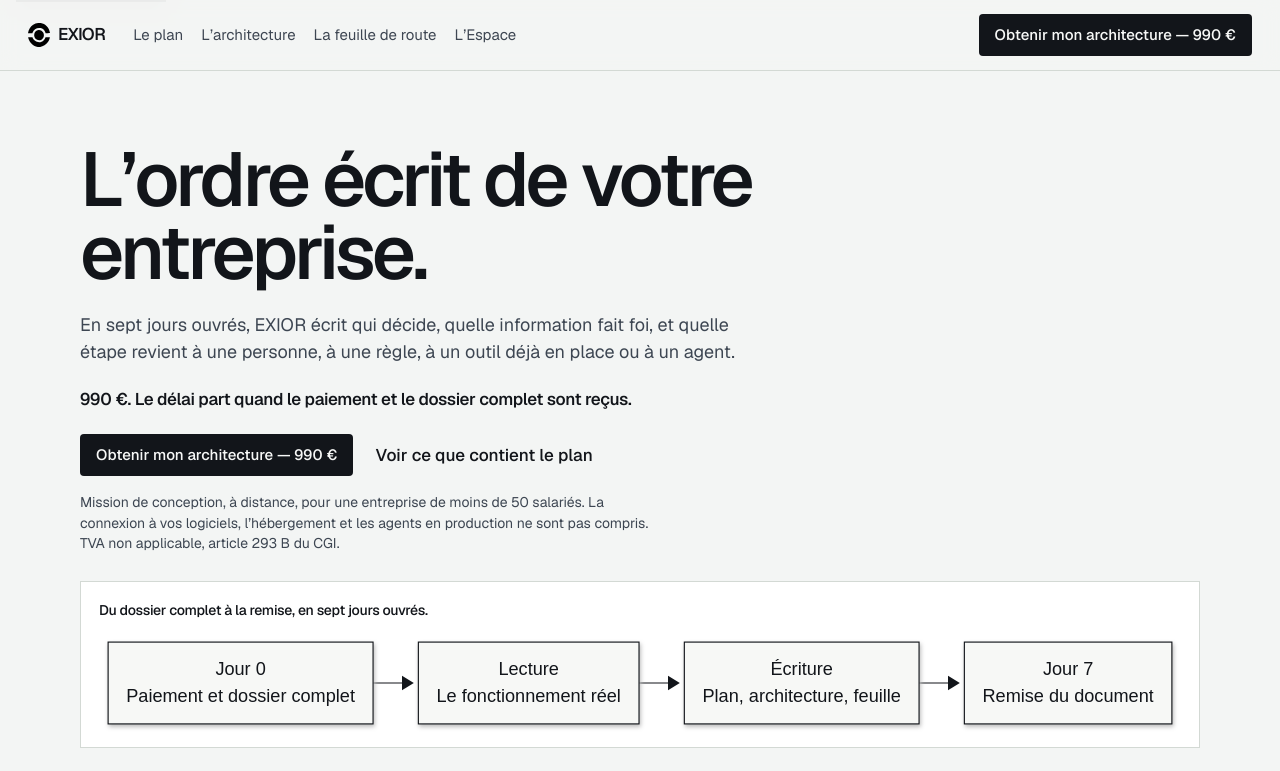
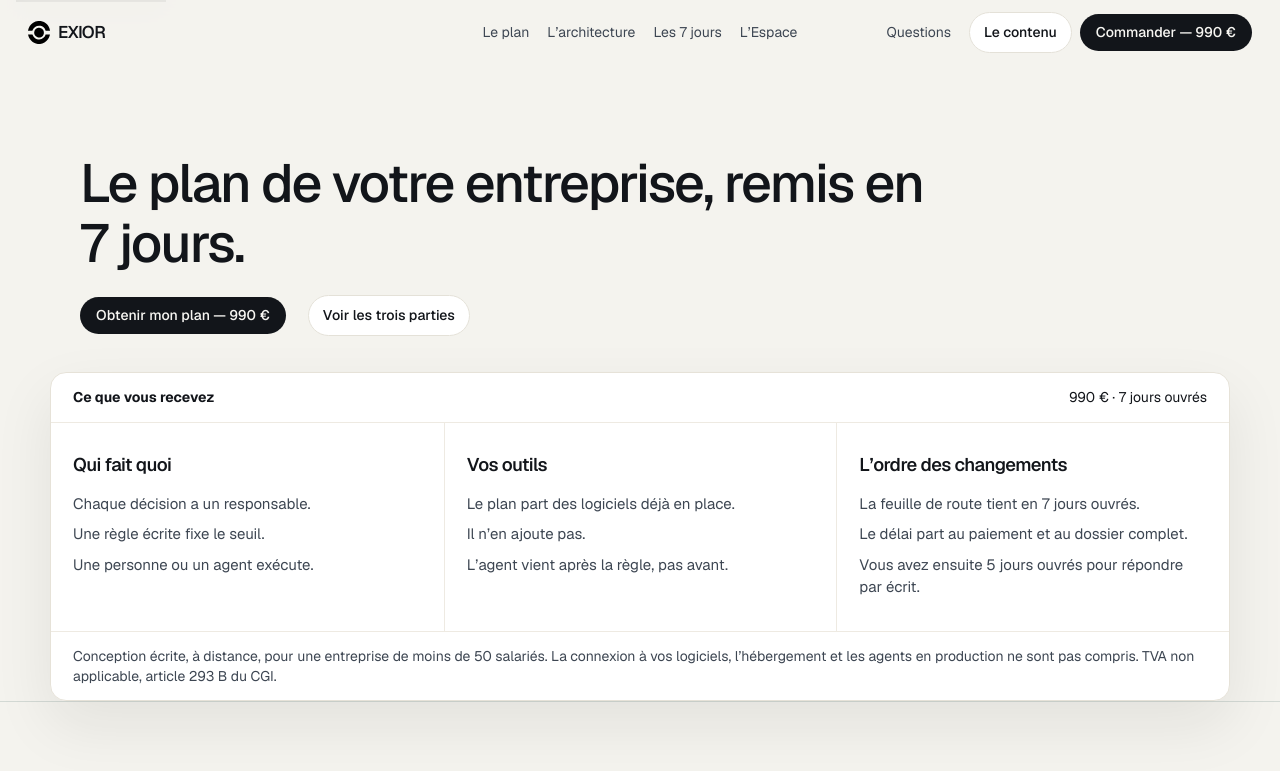
Before and after one commit to Falcone747/exior-pages, a plain HTML site: page site/index.html in a window 1280 px wide. Shown: the top 771 px of the page. Drawn offline with Linux system fonts and the light colour scheme.

Commit message:
Make the first screen state the 990 € plan.
The homepage now follows the captured Cursor layout: a short headline, two actions, then the plan itself. The words are EXIOR’s, in French.

```diff
--- a/site/index.html
+++ b/site/index.html
@@ -3,8 +3,8 @@
 <head>
   <meta charset="utf-8">
   <meta name="viewport" content="width=device-width, initial-scale=1">
-  <title>EXIOR — L’ordre écrit de votre entreprise, en 7 jours · 990 €</title>
-  <meta name="description" content="EXIOR écrit qui décide, quelle information fait foi, et quelle étape revient à une personne, à une règle, à un outil ou à un agent. 990 €, remis en 7 jours ouvrés après le paiement et le dossier complet.">
+  <title>EXIOR — Le plan de votre entreprise, en 7 jours, 990 €</title>
+  <meta name="description" content="Pour 990 €, EXIOR vous remet en 7 jours ouvrés le plan de votre entreprise : qui fait quoi, quels outils restent, et dans quel ordre vous changez. Le déploiement technique n’est pas compris.">
   <meta name="theme-color" content="#f3f5f4">
   <link rel="canonical" href="https://exior.io/">
   <link rel="icon" href="/favicon.svg">
@@ -15,31 +15,54 @@
   <header class="site-header">
     <a class="brand" href="/"><img src="/exior-symbol.svg" alt="" width="22" height="24"><span>EXIOR</span></a>
     <nav class="site-nav" aria-label="Pages">
-      <a href="/#plan">Le plan</a>
-      <a href="/#architecture">L’architecture</a>
-      <a href="/#feuille">La feuille de route</a>
-      <a href="/#espace">L’Espace</a>
+      <a href="#plan">Le plan</a>
+      <a href="#architecture">L’architecture</a>
+      <a href="#feuille">Les 7 jours</a>
+      <a href="#espace">L’Espace</a>
     </nav>
-    <a class="button" href="/commander">Obtenir mon architecture — 990 €</a>
+    <div class="header-actions">
+      <a class="quiet" href="#questions">Questions</a>
+      <a class="ghost" href="#plan">Le contenu</a>
+      <a class="button" href="/commander">Commander — 990 €</a>
+    </div>
   </header>
   <main id="contenu">
 
     <section class="hero wrap">
-      <h1 class="display">L’ordre écrit de votre entreprise.</h1>
-      <p class="lead">En sept jours ouvrés, EXIOR écrit qui décide, quelle information fait foi, et quelle étape revient à une personne, à une règle, à un outil déjà en place ou à un agent.</p>
-      <p class="offer">990 €. Le délai part quand le paiement et le dossier complet sont reçus.</p>
+      <h1 class="display">Le plan de votre entreprise, remis en 7 jours.</h1>
       <div class="actions">
-        <a class="button" href="/commander">Obtenir mon architecture — 990 €</a>
-        <a class="textlink" href="#plan">Voir ce que contient le plan</a>
+        <a class="button" href="/commander">Obtenir mon plan — 990 €</a>
+        <a class="ghost" href="#plan">Voir les trois parties</a>
       </div>
-      <p class="fine">Mission de conception, à distance, pour une entreprise de moins de 50 salariés. La connexion à vos logiciels, l’hébergement et les agents en production ne sont pas compris. TVA non applicable, article 293 B du CGI.</p>
     </section>
-    <section class="sheet wrap" aria-label="Les sept jours">
-      <figure class="frame">
-        <figcaption>Du dossier complet à la remise, en sept jours ouvrés.</figcaption>
-        <img class="wide-only" src="/assets/diagrams/roadmap.svg" alt="Quatre étapes reliées : jour 0, paiement et dossier complet ; lecture du fonctionnement réel ; écriture du plan, de l’architecture et de la feuille ; jour 7, remise du document.">
-        <img class="narrow-only" src="/assets/diagrams/roadmap-v.svg" alt="Quatre étapes reliées : jour 0, paiement et dossier complet ; lecture du fonctionnement réel ; écriture du plan, de l’architecture et de la feuille ; jour 7, remise du document.">
-      </figure>
+    <section class="stage" aria-label="Contenu du plan à 990 euros">
+      <div class="planboard">
+        <div class="planboard-top">
+          <strong>Ce que vous recevez</strong>
+          <span>990 € · 7 jours ouvrés</span>
+        </div>
+        <div class="plan-cols">
+          <article>
+            <h2>Qui fait quoi</h2>
+            <p>Chaque décision a un responsable.</p>
+            <p>Une règle écrite fixe le seuil.</p>
+            <p>Une personne ou un agent exécute.</p>
+          </article>
+          <article>
+            <h2>Vos outils</h2>
+            <p>Le plan part des logiciels déjà en place.</p>
+            <p>Il n’en ajoute pas.</p>
+            <p>L’agent vient après la règle, pas avant.</p>
+          </article>
+          <article>
+            <h2>L’ordre des changements</h2>
+            <p>La feuille de route tient en 7 jours ouvrés.</p>
+            <p>Le délai part au paiement et au dossier complet.</p>
+            <p>Vous avez ensuite 5 jours ouvrés pour répondre par écrit.</p>
+          </article>
+        </div>
+        <p class="planboard-note">Conception écrite, à distance, pour une entreprise de moins de 50 salariés. La connexion à vos logiciels, l’hébergement et les agents en production ne sont pas compris. TVA non applicable, article 293 B du CGI.</p>
+      </div>
     </section>
 
     <section class="band" id="probleme">
```
Also changed, not shown: site/assets/home.css.
